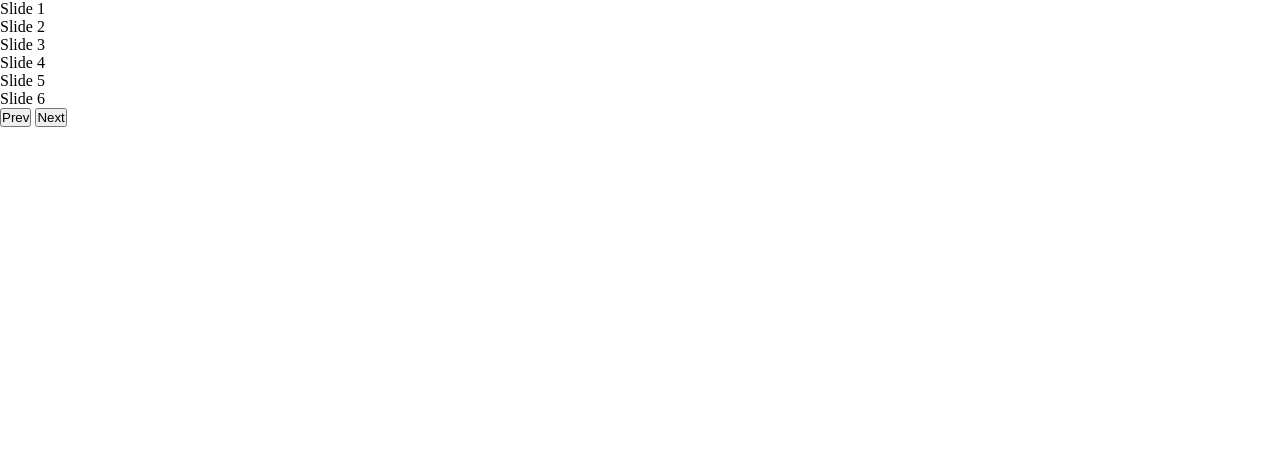
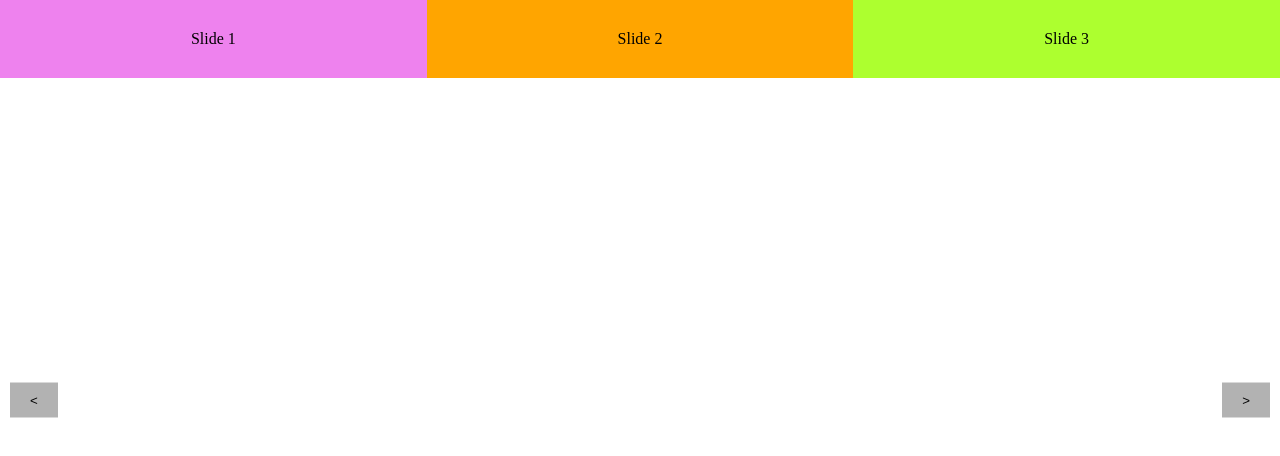
Before and after one commit to ThanhWii/slider, a website: page index.html in a window 1280 px wide. Drawn offline with Linux system fonts and the light colour scheme.

Commit message:
#1 - complete build slider

```diff
--- a/index.html
+++ b/index.html
@@ -12,51 +12,51 @@
             box-sizing: border-box;
         }
 
-        .slide-wrapper {
+        .slider-wrapper {
             width: 100%;
             overflow: hidden;
         }
 
-        .slide-content {
+        .slider-content {
             position: relative;
         }
 
-        .slide-track {
+        .slider-track {
             display: flex;
         }
 
-        .slide-slide {
-            flex: 0 0 auto;
+        .slider-slide {
+            flex: 0 0 calc(100% / 3);
             text-align: center;
             padding: 30px;
         }
 
-        .slide-slide:nth-child(6n+1) {
+        .slider-slide:nth-child(6n+1) {
             background: violet;
         }
 
-        .slide-slide:nth-child(6n+2) {
+        .slider-slide:nth-child(6n+2) {
             background: orange;
         }
 
-        .slide-slide:nth-child(6n+3) {
+        .slider-slide:nth-child(6n+3) {
             background: greenyellow;
         }
 
-        .slide-slide:nth-child(6n+4) {
+        .slider-slide:nth-child(6n+4) {
             background: yellow;
         }
 
-        .slide-slide:nth-child(6n+5) {
+        .slider-slide:nth-child(6n+5) {
             background: olive;
         }
 
-        .slide-slide:nth-child(6n+6) {
+        .slider-slide:nth-child(6n+6) {
             background: blanchedalmond;
         }
 
-        .slide-prev,
-        .slide-next {
+        .slider-prev,
+        .slider-next {
             position: absolute;
             top: 50%;
             transform: translateY(-50%);
@@ -67,15 +67,15 @@
             cursor: pointer;
         }
 
-        .slide-prev {
+        .slider-prev {
             left: 10px;
         }
 
-        .slide-next {
+        .slider-next {
             right: 10px;
         }
 
-        .slide-nav {
+        .slider-nav {
             display: flex;
             align-items: center;
             justify-content: center;
@@ -83,7 +83,7 @@
             margin-top: 8px;
         }
 
-        .slide-dot {
+        .slider-dot {
             width: 8px;
             height: 8px;
             border-radius: 50%;
@@ -91,7 +91,7 @@
             background: #ccc;
         }
 
-        .slide-dot.active {
+        .slider-dot.active {
             background: #333;
         }
     </style>
@@ -106,13 +106,13 @@
         <div>Slide 5</div>
         <div>Slide 6</div>
     </div>
-    <div>
+    <!-- <div>
         <button id="prevBtn">Prev</button>
         <button id="nextBtn">Next</button>
-    </div>
-    <script src="main.js"></script>
+    </div> -->
+    <script src="./src/slider.js"></script>
     <script>
-        const mySlide = new Slide('#my-slider', {
+        const mySlide = new Slider('#my-slider', {
             items: 1,
             loop: true,
             autoPlay: true,
--- a/src/slider.js
+++ b/src/slider.js
@@ -0,0 +1,59 @@
+class Slider {
+    // Slider private properties
+    #container;
+    #track;
+    #slides;
+    #prevBtn;
+    #nextBtn;
+    #currentIndex;
+    #opt;
+
+    constructor(selector, options = {}) {
+        this.#container = document.querySelector(selector);
+        if (!this.#container) {
+            console.error(`Slider: Container "${selector}" not found.`);
+            return;
+        }
+        this.#opt = {
+            ...options
+        }
+        this.#slides = Array.from(this.#container.children);
+        this.#currentIndex = 0;
+        this.#init();
+    }
+
+    // Private methods
+    #init() {
+        this.#container.classList.add('slider-wrapper');
+        this.#createTrack();
+        this.#createNavigation();
+    }
+
+    #createTrack() {
+        this.#track = document.createElement('div');
+        this.#track.className = 'slider-track';
+        this.#slides.forEach(slide => {
+            slide.classList.add('slider-slide');
+            this.#track.appendChild(slide);
+        });
+        this.#container.appendChild(this.#track);
+    }
+
+    #createNavigation() {
+        this.#prevBtn = document.createElement('button');
+        this.#nextBtn = document.createElement('button');
+        this.#prevBtn.textContent = '<';
+        this.#nextBtn.textContent = '>';
+        this.#prevBtn.className = 'slider-prev';
+        this.#nextBtn.className = 'slider-next';
+        this.#container.append(this.#prevBtn, this.#nextBtn);
+        this.#prevBtn.onclick = () => this.#moveSlide(-1);
+        this.#nextBtn.onclick = () => this.#moveSlide(1);
+    }
+
+    // API
+    #moveSlide(step) {
+        this.#currentIndex = Math.min(Math.max(this.#currentIndex + step, 0), this.#slides.length - 3);
+        console.log(this.#currentIndex);
+    }
+}
```
Also changed, not shown: slider.min.js (added).
